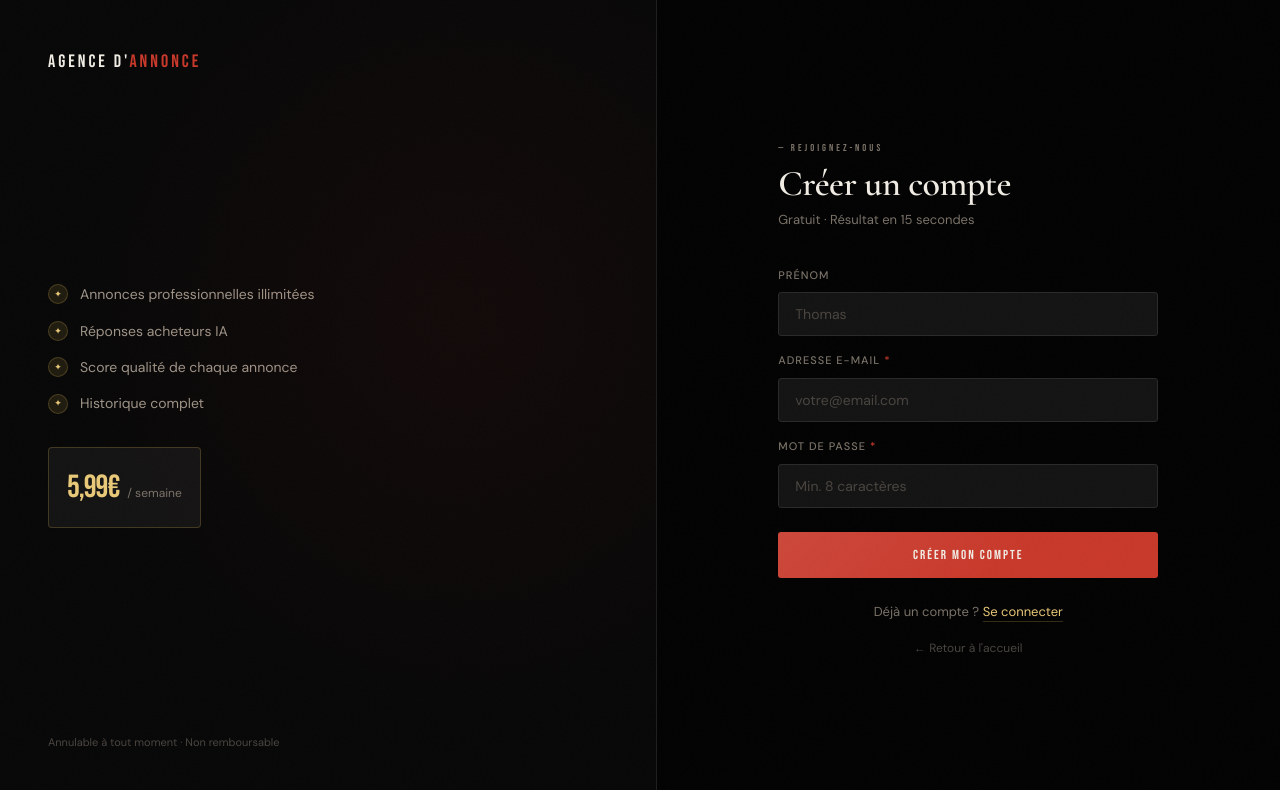
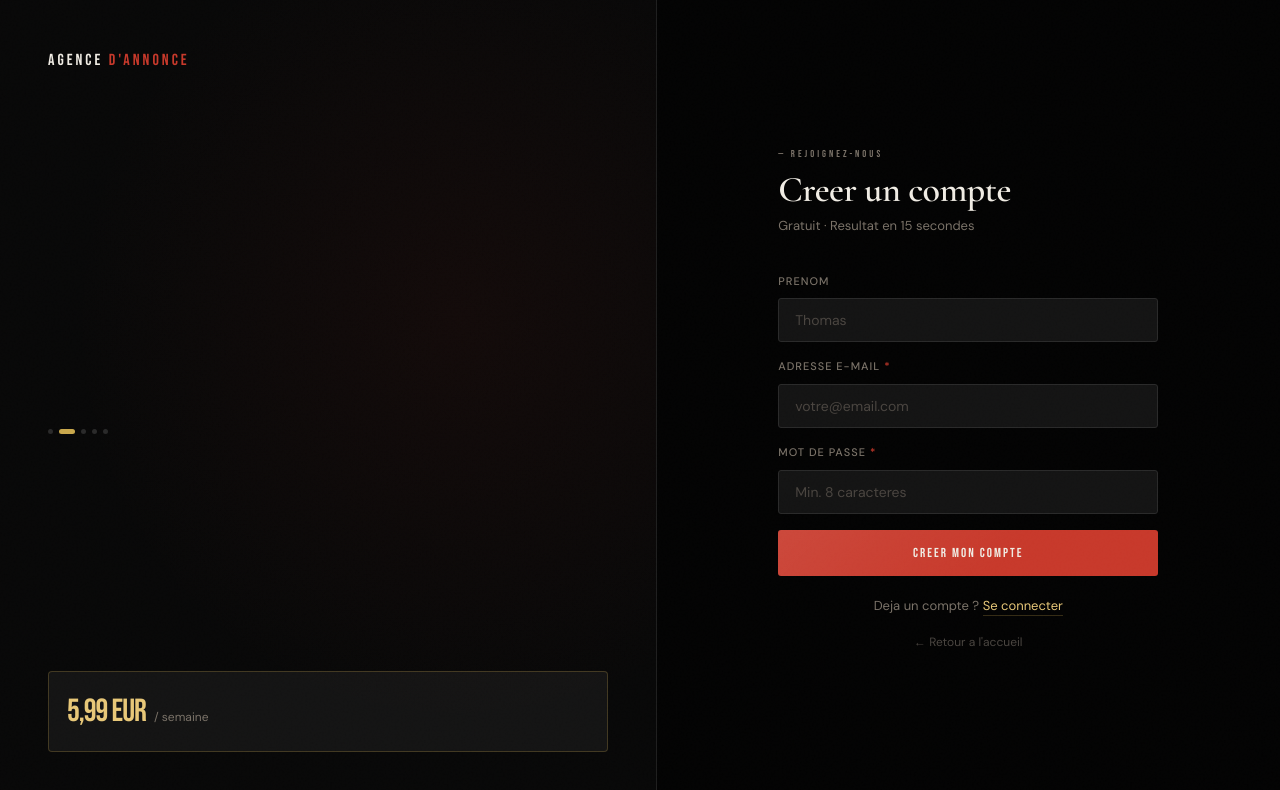
Before and after one commit to nppro4-art/Agence-Annonce, a Next.js app: page /auth/register in a window 1280 px wide. Shown: the top 790 px of the page. Built offline with nearby package versions, Linux system fonts and the light colour scheme.

Commit message:
Update register.js

```diff
--- a/pages/auth/register.js
+++ b/pages/auth/register.js
@@ -1,12 +1,26 @@
-import { useState } from 'react'
+import { useState, useEffect } from 'react'
 import { useRouter } from 'next/router'
 import Link from 'next/link'
+
+const TESTIMONIALS = [
+  { quote: "Vendu en 48h au lieu de 3 semaines.", name: "Thomas R.", city: "Lyon", stars: 5 },
+  { quote: "12 contacts en un seul jour grace a l'annonce generee.", name: "Sarah M.", city: "Paris", stars: 5 },
+  { quote: "La reponse IA a sauve ma vente face a un acheteur agressif.", name: "Marc D.", city: "Bordeaux", stars: 5 },
+  { quote: "Annonce beaucoup plus professionnelle, vendu en weekend.", name: "Julie K.", city: "Nantes", stars: 5 },
+  { quote: "3x plus de contacts qu'avec mon ancienne annonce.", name: "Pierre L.", city: "Toulouse", stars: 5 },
+]
 
 export default function Register() {
   const router = useRouter()
   const [form, setForm] = useState({ name: '', email: '', password: '' })
   const [error, setError] = useState('')
   const [loading, setLoading] = useState(false)
+  const [testIndex, setTestIndex] = useState(0)
+
+  useEffect(() => {
+    const t = setInterval(() => setTestIndex(i => (i + 1) % TESTIMONIALS.length), 4000)
+    return () => clearInterval(t)
+  }, [])
 
   const submit = async (e) => {
     e.preventDefault(); setLoading(true); setError('')
@@ -18,94 +32,84 @@ export default function Register() {
       })
       const data = await res.json()
       if (!res.ok) { setError(data.error || 'Erreur inscription'); setLoading(false); return }
-      if (router.query.plan === 'elite' || router.query.plan === 'pro') {
-        const subRes = await fetch('/api/stripe/create-subscription', { method: 'POST' })
+      const plan = router.query.plan
+      if (plan && plan !== 'free') {
+        const subRes = await fetch('/api/stripe/create-subscription', {
+          method: 'POST', headers: { 'Content-Type': 'application/json' },
+          body: JSON.stringify({ planKey: plan })
+        })
         const subData = await subRes.json()
         if (subData.url) { window.location.href = subData.url; return }
       }
       router.push('/dashboard')
     } catch(e) {
-      setError('Erreur de connexion. Réessayez.'); setLoading(false)
+      setError('Erreur de connexion. Reessayez.'); setLoading(false)
     }
   }
 
+  const t = TESTIMONIALS[testIndex]
+
   return (
-    <div style={{ minHeight: '100vh', display: 'flex', background: 'var(--black)' }}>
-      <style>{`
-        @keyframes spin { to { transform: rotate(360deg) } }
-        @media (max-width: 640px) {
-          .auth-left { display: none !important; }
-          .auth-right { padding: 32px 20px !important; }
-        }
-      `}</style>
+    <div style={{ minHeight:'100vh',display:'flex',background:'var(--black)' }}>
+      <style>{`@keyframes spin{to{transform:rotate(360deg)}}@keyframes tfade{0%{opacity:0;transform:translateY(6px)}15%{opacity:1;transform:translateY(0)}85%{opacity:1;transform:translateY(0)}100%{opacity:0;transform:translateY(-6px)}}.auth-left{flex:1;background:var(--ink);border-right:1px solid var(--border);display:flex;flex-direction:column;justify-content:space-between;padding:48px;position:relative;overflow:hidden}@media(max-width:768px){.auth-left{display:none!important}.auth-right{padding:32px 20px!important}}`}</style>
 
-      {/* Panneau gauche */}
-      <div style={{ flex: 1, background: 'var(--ink)', borderRight: '1px solid var(--border)', display: 'flex', flexDirection: 'column', justifyContent: 'space-between', padding: '48px', position: 'relative', overflow: 'hidden' }} className="hide-mobile">
-        <div style={{ position: 'absolute', inset: 0, background: 'radial-gradient(ellipse at 70% 40%, rgba(200,57,43,.06) 0%, transparent 60%)', pointerEvents: 'none' }}/>
-        <Link href="/" style={{ fontFamily: 'var(--font-label)', fontSize: 18, letterSpacing: 3 }}>
-          AGENCE D&apos;<span style={{ color: 'var(--red)' }}>ANNONCE</span>
+      <div className="auth-left">
+        <div style={{ position:'absolute',inset:0,background:'radial-gradient(ellipse at 70% 40%,rgba(200,57,43,.06) 0%,transparent 60%)',pointerEvents:'none' }} />
+        <Link href="/" style={{ fontFamily:'var(--font-label)',fontSize:16,letterSpacing:3 }}>
+          Agence <span style={{ color:'var(--red)' }}>d&apos;Annonce</span>
         </Link>
-        <div>
-          <div style={{ display: 'flex', flexDirection: 'column', gap: 14, marginBottom: 32 }}>
-            {['Annonces professionnelles illimitées', 'Réponses acheteurs IA', 'Score qualité de chaque annonce', 'Historique complet'].map((f, i) => (
-              <div key={i} style={{ display: 'flex', alignItems: 'center', gap: 12, fontSize: 14, color: 'var(--muted3)' }}>
-                <div style={{ width: 20, height: 20, background: 'var(--gold-glow)', border: '1px solid var(--gold-border)', borderRadius: '50%', display: 'flex', alignItems: 'center', justifyContent: 'center', fontSize: 9, color: 'var(--gold2)', flexShrink: 0 }}>✦</div>
-                {f}
+        <div style={{ position:'relative',minHeight:160 }}>
+          <div key={testIndex} style={{ animation:'tfade 4s ease-in-out forwards' }}>
+            <div style={{ fontSize:20,color:'var(--gold2)',marginBottom:14,letterSpacing:3 }}>{'★'.repeat(t.stars)}</div>
+            <blockquote style={{ fontFamily:'var(--font-display)',fontSize:20,fontStyle:'italic',fontWeight:300,lineHeight:1.6,color:'var(--cream)',marginBottom:16 }}>
+              &ldquo;{t.quote}&rdquo;
+            </blockquote>
+            <div style={{ fontSize:12,color:'var(--muted2)' }}>— {t.name}, {t.city}</div>
+          </div>
+          <div style={{ display:'flex',gap:6,marginTop:24 }}>
+            {TESTIMONIALS.map((_,i) => (
+              <div key={i} style={{ width:i===testIndex?16:5,height:5,borderRadius:3,background:i===testIndex?'var(--gold)':'var(--border2)',transition:'all .3s',cursor:'pointer' }} onClick={() => setTestIndex(i)} />
+            ))}
+          </div>
+        </div>
+        <div style={{ background:'var(--s2)',border:'1px solid var(--gold-border)',borderRadius:4,padding:'14px 18px',display:'inline-flex',alignItems:'baseline',gap:8 }}>
+          <span style={{ fontFamily:'var(--font-label)',fontSize:32,color:'var(--gold2)',letterSpacing:-1 }}>5,99 EUR</span>
+          <span style={{ fontSize:12,color:'var(--muted2)' }}>/ semaine</span>
+        </div>
+      </div>
+
+      <div className="auth-right" style={{ flex:1,display:'flex',alignItems:'center',justifyContent:'center',padding:'48px 32px' }}>
+        <div style={{ width:'100%',maxWidth:380 }}>
+          <div style={{ marginBottom:36 }}>
+            <div className="label" style={{ marginBottom:10 }}>Rejoignez-nous</div>
+            <h1 style={{ fontFamily:'var(--font-display)',fontSize:36,fontWeight:600,letterSpacing:-.5,lineHeight:1 }}>Creer un compte</h1>
+            <p style={{ fontSize:13,color:'var(--muted2)',marginTop:8 }}>Gratuit · Resultat en 15 secondes</p>
+          </div>
+          <form onSubmit={submit}>
+            {[
+              { key:'name',label:'Prenom',type:'text',ph:'Thomas',req:false },
+              { key:'email',label:'Adresse e-mail',type:'email',ph:'votre@email.com',req:true },
+              { key:'password',label:'Mot de passe',type:'password',ph:'Min. 8 caracteres',req:true },
+            ].map(f => (
+              <div key={f.key} style={{ marginBottom:16 }}>
+                <label style={{ fontSize:11,fontWeight:500,color:'var(--muted2)',letterSpacing:1,textTransform:'uppercase',display:'block',marginBottom:8 }}>
+                  {f.label}{f.req&&<span style={{ color:'var(--red)',marginLeft:4 }}>*</span>}
+                </label>
+                <input className="input-field" type={f.type} placeholder={f.ph}
+                  value={form[f.key]} onChange={e => setForm({...form,[f.key]:e.target.value})}
+                  required={f.req} minLength={f.key==='password'?8:undefined} />
               </div>
             ))}
-          </div>
-          <div style={{ background: 'var(--s2)', border: '1px solid var(--gold-border)', borderRadius: 4, padding: '14px 18px', display: 'inline-flex', alignItems: 'baseline', gap: 8 }}>
-            <span style={{ fontFamily: 'var(--font-label)', fontSize: 32, color: 'var(--gold2)', letterSpacing: -1 }}>5,99€</span>
-            <span style={{ fontSize: 12, color: 'var(--muted2)' }}>/ semaine</span>
-          </div>
-        </div>
-        <div style={{ fontSize: 11, color: 'var(--muted)' }}>Annulable à tout moment · Non remboursable</div>
-      </div>
-
-      {/* Formulaire */}
-      <div className="auth-right" style={{ flex: 1, display: 'flex', alignItems: 'center', justifyContent: 'center', padding: '48px 32px' }}>
-        <div style={{ width: '100%', maxWidth: 380 }} className="fade-up d1">
-          <div style={{ marginBottom: 36 }}>
-            <div className="label" style={{ marginBottom: 10 }}>Rejoignez-nous</div>
-            <h1 style={{ fontFamily: 'var(--font-display)', fontSize: 36, fontWeight: 600, letterSpacing: -.5, lineHeight: 1 }}>Créer un compte</h1>
-            <p style={{ fontSize: 13, color: 'var(--muted2)', marginTop: 8 }}>Gratuit · Résultat en 15 secondes</p>
-          </div>
-
-          <form onSubmit={submit}>
-            {[
-              { key: 'name', label: 'Prénom', type: 'text', ph: 'Thomas', req: false },
-              { key: 'email', label: 'Adresse e-mail', type: 'email', ph: 'votre@email.com', req: true },
-              { key: 'password', label: 'Mot de passe', type: 'password', ph: 'Min. 8 caractères', req: true },
-            ].map(f => (
-              <div key={f.key} style={{ marginBottom: 16 }}>
-                <label style={{ fontSize: 11, fontWeight: 500, color: 'var(--muted2)', letterSpacing: 1, textTransform: 'uppercase', display: 'block', marginBottom: 8 }}>
-                  {f.label}{f.req && <span style={{ color: 'var(--red)', marginLeft: 4 }}>*</span>}
-                </label>
-                <input className="input-field" type={f.type} placeholder={f.ph}
-                  value={form[f.key]} onChange={e => setForm({...form, [f.key]: e.target.value})}
-                  required={f.req} minLength={f.key === 'password' ? 8 : undefined}/>
-              </div>
-            ))}
-
-            {error && (
-              <div style={{ background: 'rgba(200,57,43,.08)', border: '1px solid rgba(200,57,43,.2)', borderRadius: 3, padding: '10px 14px', fontSize: 13, color: 'var(--red2)', marginBottom: 16 }}>
-                {error}
-              </div>
-            )}
-
-            <button type="submit" disabled={loading} className="btn-primary" style={{ width: '100%', marginTop: 8, fontSize: 13 }}>
-              {loading ? (
-                <><div style={{ width: 16, height: 16, border: '2px solid rgba(255,255,255,.3)', borderTopColor: 'white', borderRadius: '50%', animation: 'spin .8s linear infinite' }}/> Création...</>
-              ) : 'CRÉER MON COMPTE'}
+            {error && <div style={{ background:'rgba(200,57,43,.08)',border:'1px solid rgba(200,57,43,.2)',borderRadius:3,padding:'10px 14px',fontSize:13,color:'var(--red2)',marginBottom:16 }}>{error}</div>}
+            <button type="submit" disabled={loading} className="btn-primary" style={{ width:'100%',marginTop:8,fontSize:13,display:'flex',alignItems:'center',justifyContent:'center',gap:10 }}>
+              {loading?<><div style={{ width:16,height:16,border:'2px solid rgba(255,255,255,.3)',borderTopColor:'white',borderRadius:'50%',animation:'spin .8s linear infinite' }}/>Creation...</>:'CREER MON COMPTE'}
             </button>
           </form>
-
-          <div style={{ marginTop: 24, textAlign: 'center', fontSize: 13, color: 'var(--muted2)' }}>
-            Déjà un compte ?{' '}
-            <Link href="/auth/login" style={{ color: 'var(--gold2)', borderBottom: '1px solid var(--gold-border)', paddingBottom: 1 }}>Se connecter</Link>
+          <div style={{ marginTop:20,textAlign:'center',fontSize:13,color:'var(--muted2)' }}>
+            Deja un compte ? <Link href="/auth/login" style={{ color:'var(--gold2)',borderBottom:'1px solid var(--gold-border)',paddingBottom:1 }}>Se connecter</Link>
           </div>
-          <div style={{ textAlign: 'center', marginTop: 12 }}>
-            <Link href="/" style={{ fontSize: 12, color: 'var(--muted)' }}>← Retour à l&apos;accueil</Link>
+          <div style={{ textAlign:'center',marginTop:12 }}>
+            <Link href="/" style={{ fontSize:12,color:'var(--muted)' }}>← Retour a l&apos;accueil</Link>
           </div>
         </div>
       </div>
```
